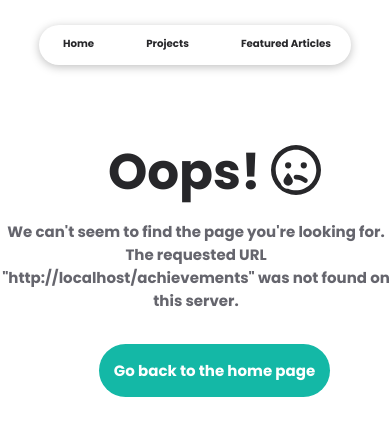
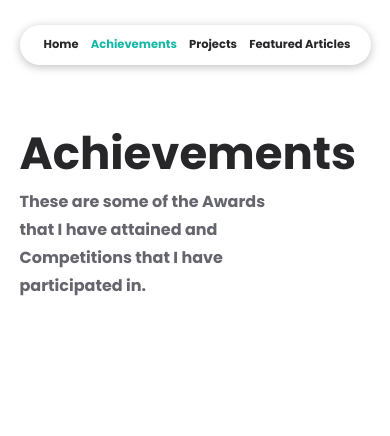
Before and after one commit to cheesetan/portfolio, a React (Create React App) app: page /achievements in a window 390 px wide. Before the commit this address had no page. Shown: the top 436 px of the page. Built offline with nearby package versions, Linux system fonts and the light colour scheme.

Commit message:
added achievements to navbar

```diff
--- a/src/App.js
+++ b/src/App.js
@@ -4,6 +4,7 @@ import ReactGA from "react-ga4";
 
 import Homepage from "./pages/homepage";
 import About from "./pages/about";
+import Achievements from "./pages/achievements";
 import Projects from "./pages/projects";
 import Articles from "./pages/articles";
 import Notfound from "./pages/404";
@@ -22,7 +23,7 @@ function App() {
 		<div className="App">
 			<Routes>
 				<Route path="/" element={<Homepage />} />
-				<Route path="/about" element={<About />} />
+				<Route path="/achievements" element={<Achievements />} />
 				<Route path="/projects" element={<Projects />} />
 				<Route path="/articles" element={<Articles />} />
 				<Route path="*" element={<Notfound />} />
--- a/src/components/common/navBar.jsx
+++ b/src/components/common/navBar.jsx
@@ -21,15 +21,15 @@ const NavBar = (props) => {
 							>
 								<Link to="/">Home</Link>
 							</li>
-							{/* <li
+							<li
 								className={
-									active === "about"
+									active === "achievements"
 										? "nav-item active"
 										: "nav-item"
 								}
 							>
-								<Link to="/about">About</Link>
-							</li> */}
+								<Link to="/achievements">Achievements</Link>
+							</li>
 							<li
 								className={
 									active === "projects"
--- a/src/components/common/styles/navBar.css
+++ b/src/components/common/styles/navBar.css
@@ -17,7 +17,7 @@
 }
 
 .nav-background {
-	width: 380px;
+	width: 500px;
 	height: 40px;
 	padding-left: 0%;
 	padding-right: 0%;
@@ -60,11 +60,11 @@
 		margin-left: 25%;
 		margin-right: 25%;
 		width: 100%;
-		font-size: 80%;
+		font-size: 90%;
 	}
 
 	.nav-background {
-		width: 80%;
+		width: 90%;
 		height: 40px;
 	}
 
--- /dev/null
+++ b/src/pages/achievements.jsx
@@ -0,0 +1,59 @@
+import React, { useEffect } from "react";
+import { Helmet } from "react-helmet";
+
+import NavBar from "../components/common/navBar";
+import Footer from "../components/common/footer";
+import Socials from "../components/about/socials";
+
+import INFO from "../data/user";
+import SEO from "../data/seo";
+
+import "./styles/achievements.css";
+import image from "../assets/homepage.jpg"
+import { faBriefcase } from "@fortawesome/free-solid-svg-icons";
+
+const Achievements = () => {
+	useEffect(() => {
+		window.scrollTo(0, 0);
+	}, []);
+
+	const currentSEO = SEO.find((item) => item.page === "about");
+
+	return (
+		<React.Fragment>
+			<Helmet>
+				<title>{`About | ${INFO.main.title}`}</title>
+				<meta name="description" content={currentSEO.description} />
+				<meta
+					name="keywords"
+					content={currentSEO.keywords.join(", ")}
+				/>
+			</Helmet>
+
+			<div className="page-content">
+				<NavBar active="achievements" />
+				<div className="content-wrapper">
+					<div className="achievements-container">
+						<div className="achievements-main">
+							<div className="title">Achievements</div>
+
+							<div className="description-less-margin">
+								These are some of the Awards that I have
+								attained and Competitions that I have
+								participated in.
+							</div>
+							<div className="card-item">
+								{/* here */}
+							</div>
+						</div>
+					</div>
+					{/* <div className="page-footer">
+						<Footer />
+					</div> */}
+				</div>
+			</div>
+		</React.Fragment>
+	);
+};
+
+export default Achievements;
--- /dev/null
+++ b/src/pages/styles/achievements.css
@@ -0,0 +1,123 @@
+.achievements-logo-container {
+	display: flex;
+	justify-content: left;
+	padding-top: 25px;
+}
+
+.achievements-logo {
+	display: flex;
+	position: fixed;
+	border: 1px solid white;
+	border-radius: 50%;
+	box-shadow: 0px 4px 10px rgba(0, 0, 0, 0.25);
+	top: 4vh;
+}
+
+.achievements-container {
+	display: flex;
+	flex-direction: column;
+	height: 100%;
+	margin: 0;
+	padding-top: 120px;
+}
+
+.achievements-main {
+	display: flex;
+    flex-direction: row;
+    flex-wrap: wrap;
+}
+
+.card-item {
+    margin: 10px;
+}
+
+.about-right-side {
+	flex-basis: 900px;
+}
+
+.about-title {
+	width: 100% !important;
+}
+
+.about-subtitle {
+	width: 80% !important;
+}
+
+.about-left-side {
+	display: flex;
+	flex-direction: column;
+	flex-basis: 300px;
+}
+
+.about-image-container {
+	width: 370px;
+}
+
+.about-image-wrapper {
+	display: inline-block;
+	overflow: hidden;
+	width: 100%;
+	border-radius: 10%;
+	transform: rotate(3deg);
+}
+
+.about-image-wrapper img {
+	display: block;
+	width: 100%;
+}
+
+.about-socials {
+	padding-top: 50px;
+	padding-bottom: 50px;
+}
+
+.about-socials-mobile {
+	display: none;
+}
+
+@media (max-width: 1024px) {
+	.about-logo {
+		z-index: 100;
+	}
+
+	.about-main {
+		flex-direction: column;
+	}
+
+	.about-subtitle {
+		padding-top: 20px !important;
+	}
+
+	.about-left-side {
+		flex-basis: 100%;
+		order: 1;
+	}
+
+	.about-right-side {
+		flex-basis: 100%;
+		order: 2;
+	}
+
+	.about-image-container {
+		padding-bottom: 40px;
+	}
+
+	.about-socials {
+		display: none;
+	}
+
+	.about-socials-mobile {
+		padding-top: 30px;
+		display: flex;
+	}
+}
+
+@media (max-width: 600px) {
+	.about-container {
+		padding-top: 120px;
+	}
+
+	.about-image-container {
+		width: 80%;
+	}
+}
```
